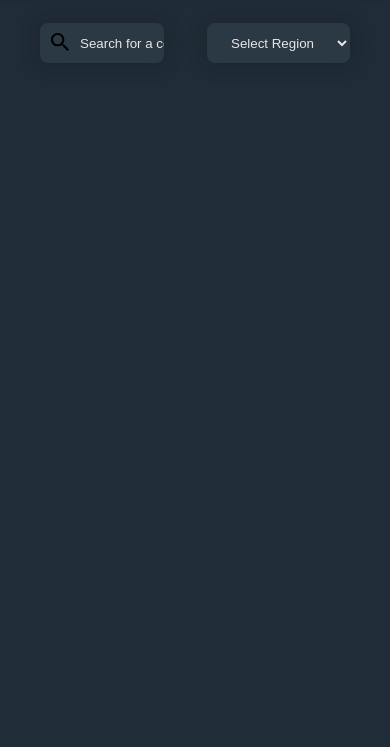
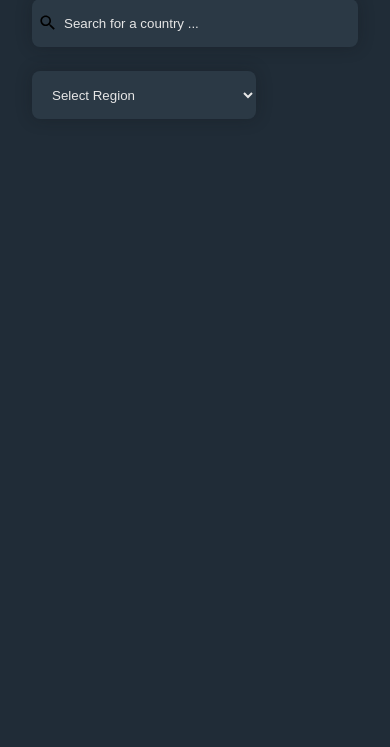
Before and after one commit to Wongel-Yilma/Rest-countries-API-wtih-color-theme-switcher, a plain HTML site: page index.html in a window 390 px wide. Shown: the part 97-844 px from the top of the page. Drawn offline with nearby package versions, Linux system fonts and the light colour scheme; no server answers.

Commit message:
Add Media queries on the homepage

```diff
--- a/index.html
+++ b/index.html
@@ -4,6 +4,10 @@
     <meta charset="UTF-8" />
     <meta http-equiv="X-UA-Compatible" content="IE=edge" />
     <meta name="viewport" content="width=device-width, initial-scale=1.0" />
+    <meta
+      name="description"
+      content="Rest Countries API and information about countries in the world"
+    />
     <link rel="stylesheet" href="src/css/style.css" />
     <script defer src="src/script.js"></script>
     <script
--- a/src/css/style.css
+++ b/src/css/style.css
@@ -14,6 +14,12 @@
 
 html {
   font-size: 62.5%; }
+  @media only screen and (max-width: 75em) {
+    html {
+      font-size: 56.25%; } }
+  @media only screen and (max-width: 56.25em) {
+    html {
+      font-size: 50%; } }
 
 body {
   font-size: 1.4rem;
@@ -35,9 +41,17 @@ body {
   justify-content: space-between;
   align-items: center;
   background-color: #202c37; }
+  @media only screen and (max-width: 37.5em) {
+    .form {
+      flex-direction: column;
+      gap: 3rem; } }
   .form__search {
     position: relative;
     width: 40%; }
+    @media only screen and (max-width: 37.5em) {
+      .form__search {
+        width: 100%;
+        margin: 0 auto; } }
   .form__input {
     border: none;
     outline: none;
@@ -49,6 +63,9 @@ body {
     box-shadow: 0 0 2rem rgba(17, 21, 23, 0.3); }
     .form__input::placeholder {
       color: #e6e6e6; }
+    @media only screen and (max-width: 37.5em) {
+      .form__input {
+        height: 6rem; } }
   .form__btn {
     border: none;
     position: absolute;
@@ -57,6 +74,15 @@ body {
     left: 0.8rem;
     top: 0.7rem;
     cursor: pointer; }
+    @media only screen and (max-width: 37.5em) {
+      .form__btn {
+        height: 6rem;
+        top: 0.3rem; } }
+  @media only screen and (max-width: 37.5em) {
+    .form__filter {
+      height: 6rem;
+      width: 28rem;
+      align-self: flex-start; } }
   .form select {
     border: none;
     outline: none;
@@ -66,6 +92,11 @@ body {
     padding: 0 2rem;
     color: #e6e6e6;
     box-shadow: 0 0 2rem rgba(17, 21, 23, 0.3); }
+    @media only screen and (max-width: 37.5em) {
+      .form select {
+        height: 6rem;
+        align-self: flex-start;
+        width: 28rem; } }
 
 .country {
   color: #e6e6e6;
@@ -74,11 +105,15 @@ body {
   background-color: #2b3945;
   box-shadow: 0 0 2rem rgba(17, 21, 23, 0.3);
   cursor: pointer; }
+  @media only screen and (max-width: 37.5em) {
+    .country {
+      width: 30rem;
+      margin: 0 auto; } }
   .country__flag {
     margin-bottom: 2rem; }
   .country__flag-img {
     width: 100%;
-    height: 18rem; }
+    height: 16rem; }
   .country p {
     font-weight: 600; }
   .country__info {
@@ -217,11 +252,20 @@ body {
   grid-template-columns: repeat(4, 1fr);
   column-gap: 3rem;
   row-gap: 4rem; }
+  @media only screen and (max-width: 75em) {
+    .countries {
+      grid-template-columns: repeat(3, 1fr); } }
+  @media only screen and (max-width: 37.5em) {
+    .countries {
+      grid-template-columns: repeat(1, 1fr); } }
 
 .heading-1 {
   font-size: 3rem;
   font-weight: 800;
   color: #e6e6e6; }
+  @media only screen and (max-width: 75em) {
+    .heading-1 {
+      font-size: 2rem; } }
 
 .heading-2 {
   font-size: 2.5rem;
--- a/src/sass/_base.scss
+++ b/src/sass/_base.scss
@@ -22,6 +22,12 @@ $white-color: hsl(0, 0%, 100%);
 }
 html {
   font-size: 62.5%;
+  @include respond(tab-land) {
+    font-size: 56.25%;
+  }
+  @include respond(tab-port) {
+    font-size: 50%;
+  }
 }
 body {
   font-size: 1.4rem;
--- a/src/sass/_components.scss
+++ b/src/sass/_components.scss
@@ -7,9 +7,17 @@
   justify-content: space-between;
   align-items: center;
   background-color: $primary-color;
+  @include respond(phone) {
+    flex-direction: column;
+    gap: 3rem;
+  }
   &__search {
     position: relative;
     width: 40%;
+    @include respond(phone) {
+      width: 100%;
+      margin: 0 auto;
+    }
   }
   &__input {
     border: none;
@@ -24,6 +32,9 @@
     &::placeholder {
       color: $gray-light;
     }
+    @include respond(phone) {
+      height: 6rem;
+    }
   }
   &__btn {
     border: none;
@@ -33,6 +44,17 @@
     left: 0.8rem;
     top: 0.7rem;
     cursor: pointer;
+    @include respond(phone) {
+      height: 6rem;
+      top: 0.3rem;
+    }
+  }
+  &__filter {
+    @include respond(phone) {
+      height: 6rem;
+      width: 28rem;
+      align-self: flex-start;
+    }
   }
 
   select {
@@ -44,6 +66,11 @@
     padding: 0 2rem;
     color: $gray-light;
     box-shadow: 0 0 2rem rgba($primary-dark, 0.3);
+    @include respond(phone) {
+      height: 6rem;
+      align-self: flex-start;
+      width: 28rem;
+    }
   }
 }
 
@@ -54,12 +81,16 @@
   background-color: $primary-light;
   box-shadow: 0 0 2rem rgba($primary-dark, 0.3);
   cursor: pointer;
+  @include respond(phone) {
+    width: 30rem;
+    margin: 0 auto;
+  }
   &__flag {
     margin-bottom: 2rem;
   }
   &__flag-img {
     width: 100%;
-    height: 18rem;
+    height: 16rem;
   }
   p {
     font-weight: 600;
--- a/src/sass/_layout.scss
+++ b/src/sass/_layout.scss
@@ -50,4 +50,11 @@
   grid-template-columns: repeat(4, 1fr);
   column-gap: 3rem;
   row-gap: 4rem;
+  @include respond(tab-land) {
+    grid-template-columns: repeat(3, 1fr);
+  }
+
+  @include respond(phone) {
+    grid-template-columns: repeat(1, 1fr);
+  }
 }
--- /dev/null
+++ b/src/sass/_mixins.scss
@@ -0,0 +1,18 @@
+// Media Queries
+@mixin respond($breakpoint) {
+  @if $breakpoint == phone {
+    @media only screen and (max-width: 37.5em) {
+      @content;
+    }
+  }
+  @if $breakpoint == tab-port {
+    @media only screen and (max-width: 56.25em) {
+      @content;
+    }
+  }
+  @if $breakpoint == tab-land {
+    @media only screen and (max-width: 75em) {
+      @content;
+    }
+  }
+}
--- a/src/sass/_typography.scss
+++ b/src/sass/_typography.scss
@@ -2,6 +2,9 @@
   font-size: 3rem;
   font-weight: 800;
   color: $gray-light;
+  @include respond(tab-land) {
+    font-size: 2rem;
+  }
 }
 .heading-2 {
   font-size: 2.5rem;
--- a/src/sass/main.scss
+++ b/src/sass/main.scss
@@ -1,3 +1,4 @@
+@import './mixins';
 @import './base';
 @import './components';
 @import './layout';
```
